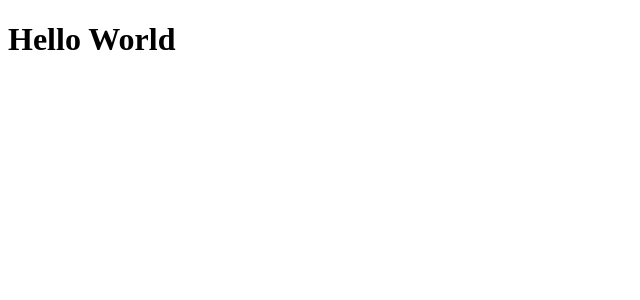
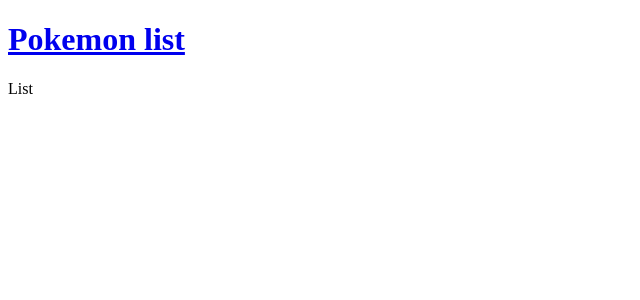
Before and after one commit to joanealves/pokemon-list, a React (Create React App) app: page /pokemons/list in a window 1280 px wide. Shown: the top 300 px of the page, without its empty margins (0-640 px from the left). Built offline with nearby package versions, Linux system fonts and the light colour scheme.

Commit message:
Route adjustment with react router dom and we create initial structure list and view components

```diff
--- a/package.json
+++ b/package.json
@@ -8,6 +8,7 @@
     "@testing-library/user-event": "^13.5.0",
     "react": "^17.0.2",
     "react-dom": "^17.0.2",
+    "react-router-dom": "^5.2.0",
     "react-scripts": "5.0.0",
     "web-vitals": "^2.1.4"
   },
--- a/src/App.js
+++ b/src/App.js
@@ -1,8 +1,33 @@
+import React from 'react';
+import List from './pages/list/List'
+import View from './pages/view/View'
+
+import {
+  BrowserRouter as Router,
+  Switch,
+  Route,
+  Link,
+  Redirect
+} from 'react-router-dom';
 
 export function App() {
   return (
     <div className="App">
-      <h1> Hello World</h1>
+       <Router>
+          <h1>
+            <Link to="/pokemons/list">Pokemon list</Link>
+          </h1>
+          <Switch>
+            <Route path="/pokemons/list" component={List} />
+            <Route
+              path="/pokemons/:name"
+              component={View}
+            />
+            <Route path="/" exact>
+              <Redirect to="/pokemons/list" />
+            </Route>
+          </Switch>
+        </Router>
     </div>
   );
 }
--- /dev/null
+++ b/src/pages/list/List.jsx
@@ -0,0 +1,11 @@
+import React from 'react';
+
+const List = () => {
+    return (
+        <div>
+            List
+        </div>
+    );
+}
+
+export default List;
--- /dev/null
+++ b/src/pages/view/View.jsx
@@ -0,0 +1,11 @@
+import React from 'react';
+
+const View = () => {
+    return (
+        <div>
+            View
+        </div>
+    );
+}
+
+export default View;
```
Also changed, not shown: 1 other file (tests, documents, lock files or other folders).
